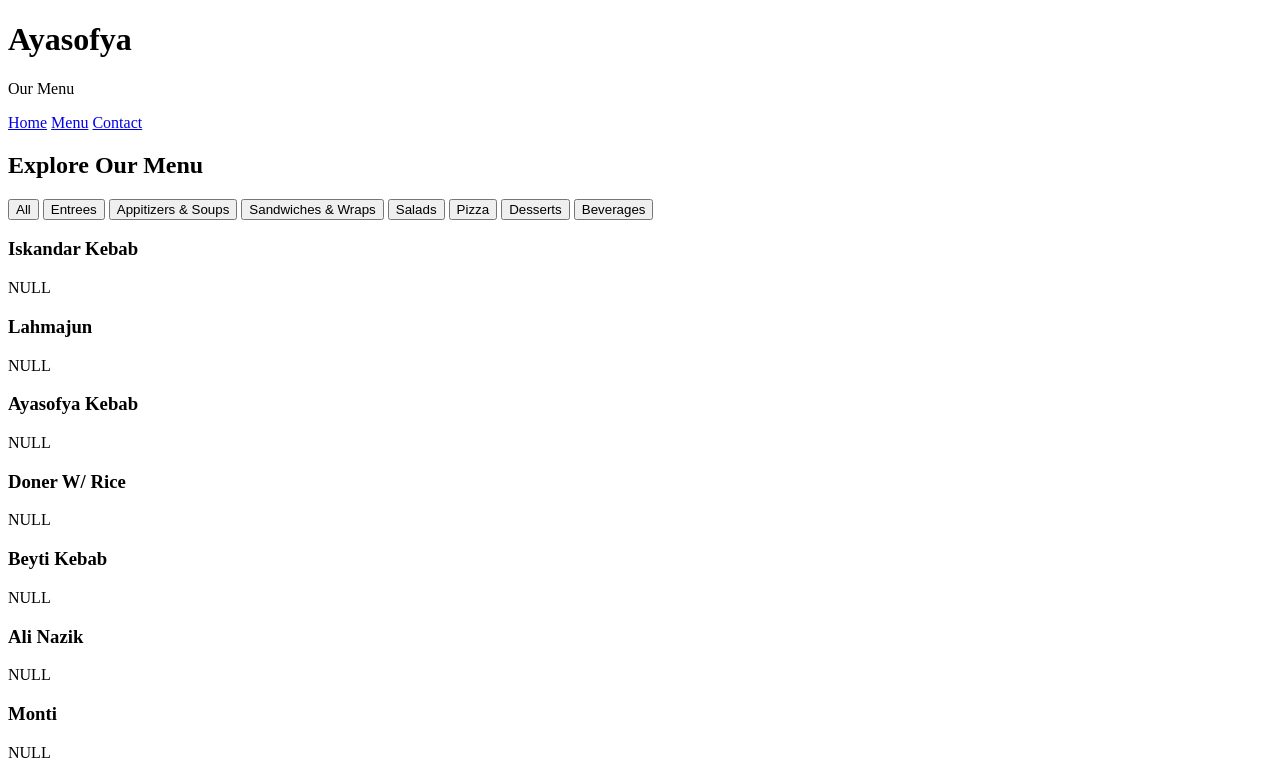
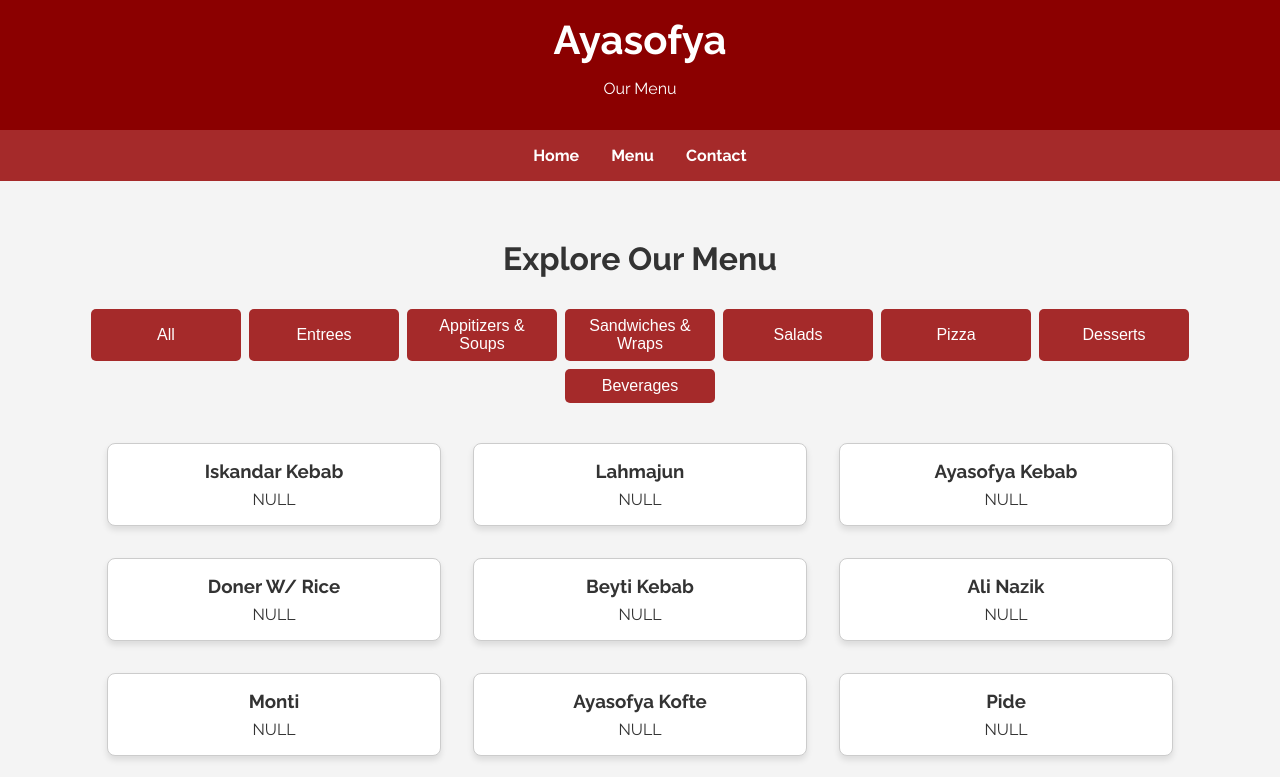
Before and after one commit to IcyonGit/Ayasofya-Website, a plain HTML site: page pages/Menu/Index.html in a window 1280 px wide. Shown: the top 777 px of the page. Drawn offline with Linux system fonts and the light colour scheme; files whose address does not match are found by name.

Commit message:
shjfhdjsf

```diff
--- a/pages/Menu/Index.html
+++ b/pages/Menu/Index.html
@@ -5,7 +5,7 @@
     <meta name="viewport" content="width=device-width, initial-scale=1.0">
     <title>Ayasofya - Menu</title>
     <link href="https://fonts.googleapis.com/css2?family=Raleway:wght@400;700&display=swap" rel="stylesheet">
-    <link href="...\CSS\menu.css" rel="stylesheet">
+    <link href="C:\Users\icy\Documents\Ayasofya Website\CSS\menu.css" rel="stylesheet">
     <script>
         document.addEventListener("DOMContentLoaded", function() {
             const allItems = [
@@ -86,7 +86,7 @@
     </header>
 
     <nav>
-        <a href=".../Index.html">Home</a>
+        <a href="C:\Users\icy\Documents\Ayasofya Website\Index.html">Home</a>
         <a href="C:\Users\icy\Documents\Ayasofya Website\pages\Menu\Index.html">Menu</a>
         <a href="index.html#contact">Contact</a>
     </nav>
```
